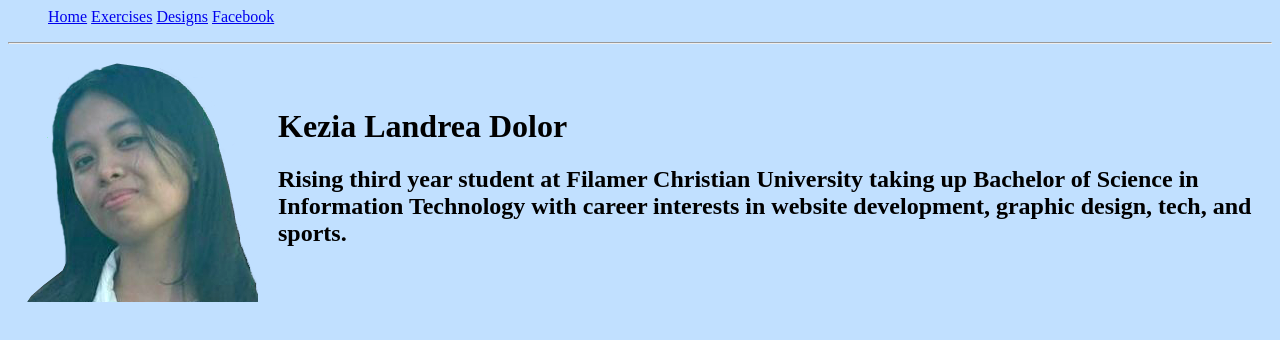
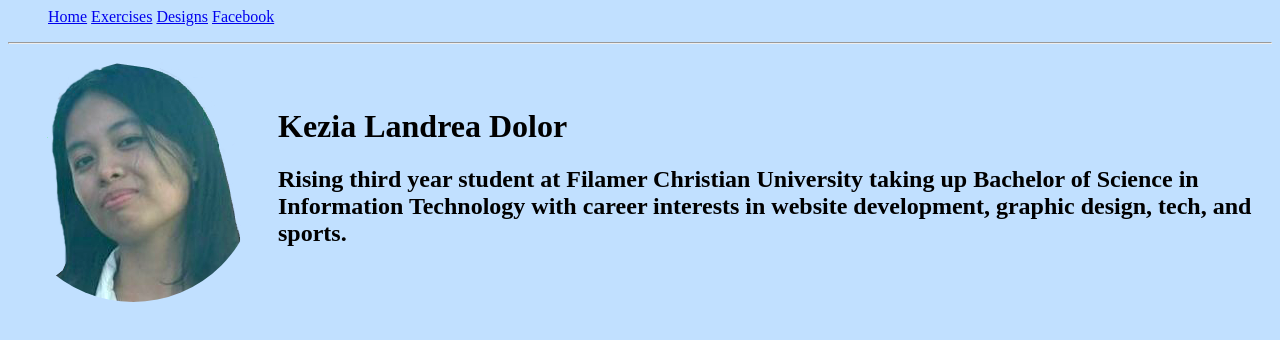
Before and after one commit to k-dolor/html-porfolio, a plain HTML site: page exercise-11-my-portfolio.html in a window 1280 px wide. Drawn offline with Linux system fonts and the light colour scheme.

Commit message:
Update exercise-11-my-portfolio.html

```diff
--- a/exercise-11-my-portfolio.html
+++ b/exercise-11-my-portfolio.html
@@ -7,7 +7,7 @@
     </ol>
     <hr/>
     <div style="display:flex; align-items:center;">
-        <img src="kezia.png" alt="Me" style="margin-right: 20px;"/>
+        <img src="kezia.png" alt="Me" style="margin-right: 20px; width: 250px; height: 250px; border-radius: 50%;">
         <div>
             <h1>Kezia Landrea Dolor</h1>
             <h2>Rising third year student at Filamer Christian University taking up Bachelor of Science in Information Technology with career interests in website development, graphic design, tech, and sports.</h2>
```
